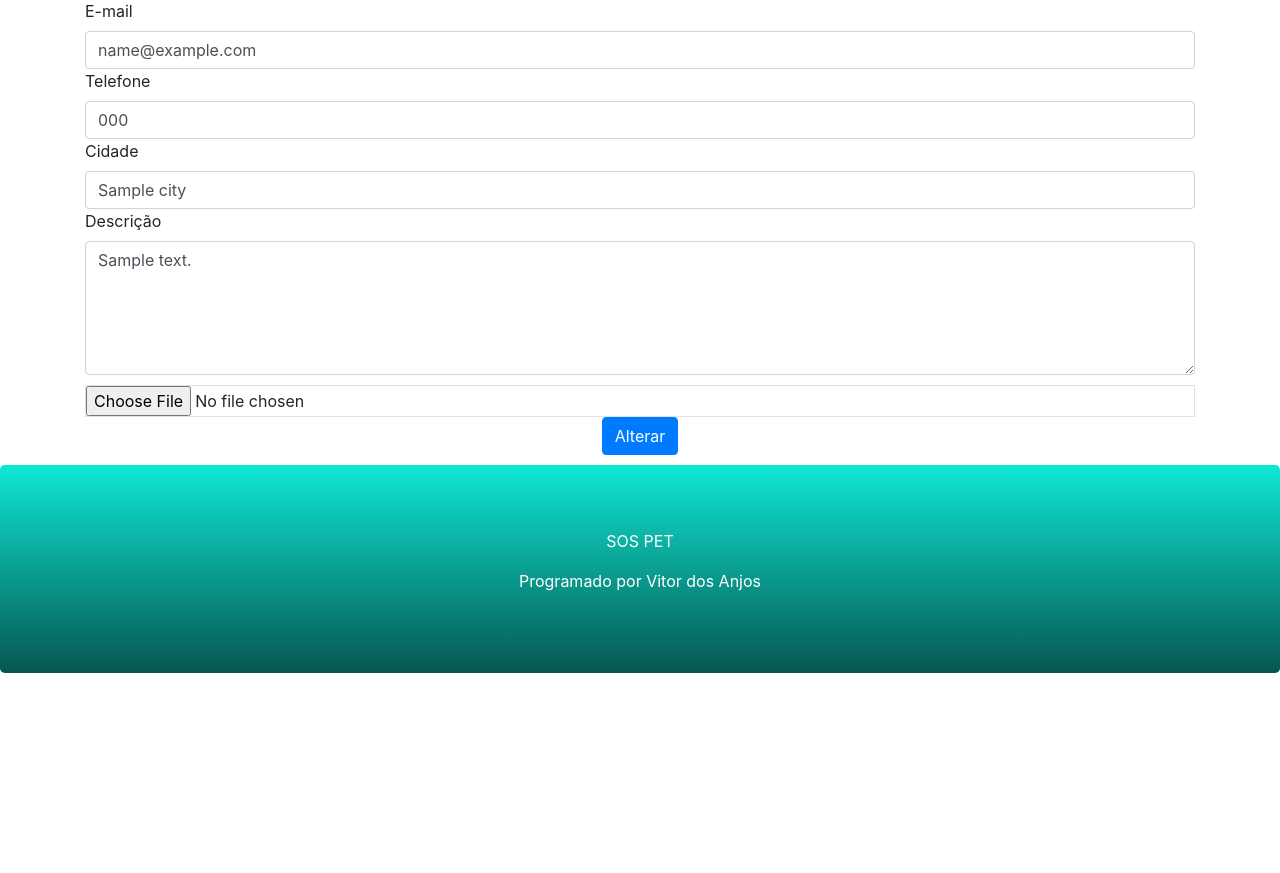
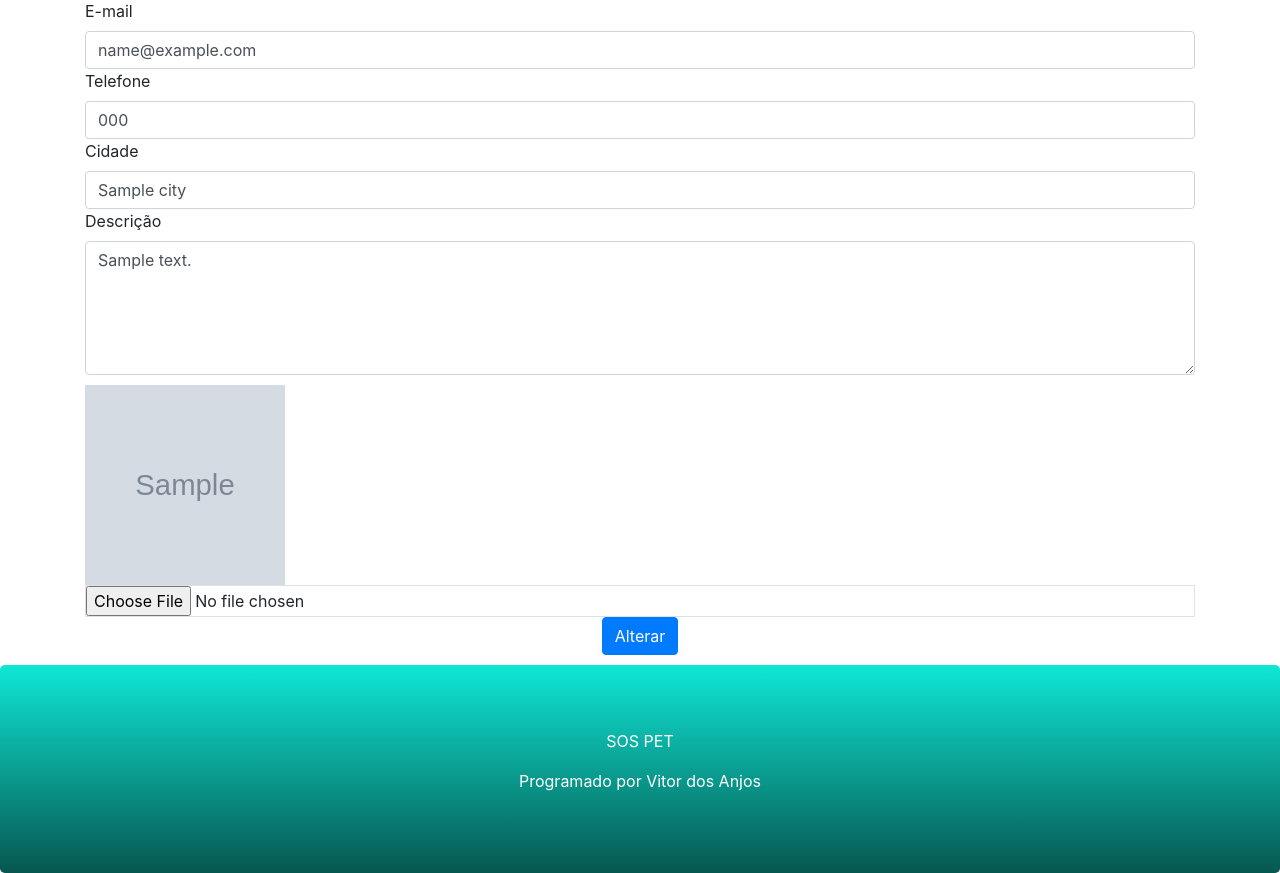
Before and after one commit to VitorAnjosSantos/SosPet, a Django app: template templates/register-pet.html in a window 1280 px wide. Shown: the part 288-1161 px from the top of the page. Before the commit the page ends 961 px from the top, so only its background shows below. Run offline with Django 3.2, Linux system fonts and the light colour scheme; the template is opened without the code that fills it: most values are stand-ins (such as "Sample title", 1, 10 or a date in 2020); grey boxes marked "Sample" are stand-in pictures; some libraries are stand-ins or nearby versions.

Commit message:
Visualização da  foto atual

```diff
--- a/templates/register-pet.html
+++ b/templates/register-pet.html
@@ -26,7 +26,11 @@
             </div>
 
             <div class="form group" style="margin-top: 10px;">
-
+                {% if pet %}
+                <a href="/media/{{pet.photo}}" target="_blank">
+                    <img src="{{pet.photo.url}}" width="200" height="200">
+                </a>
+                {% endif %}
 
                 <input class="form-control-file border" name="file" type="file" accept="image/*">
             </div>
```
Also changed, not shown: db.sqlite3, media/pet/images.jpg (added).
